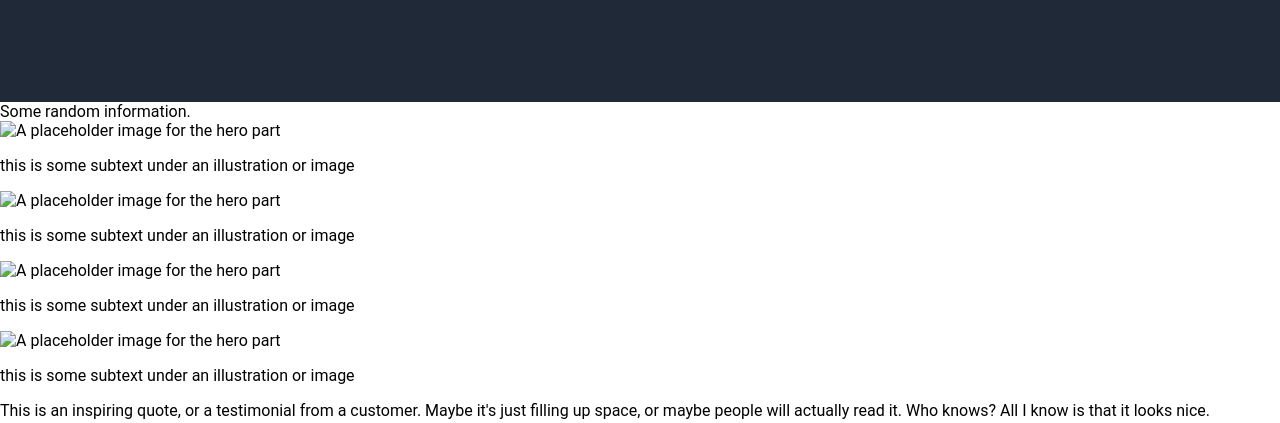
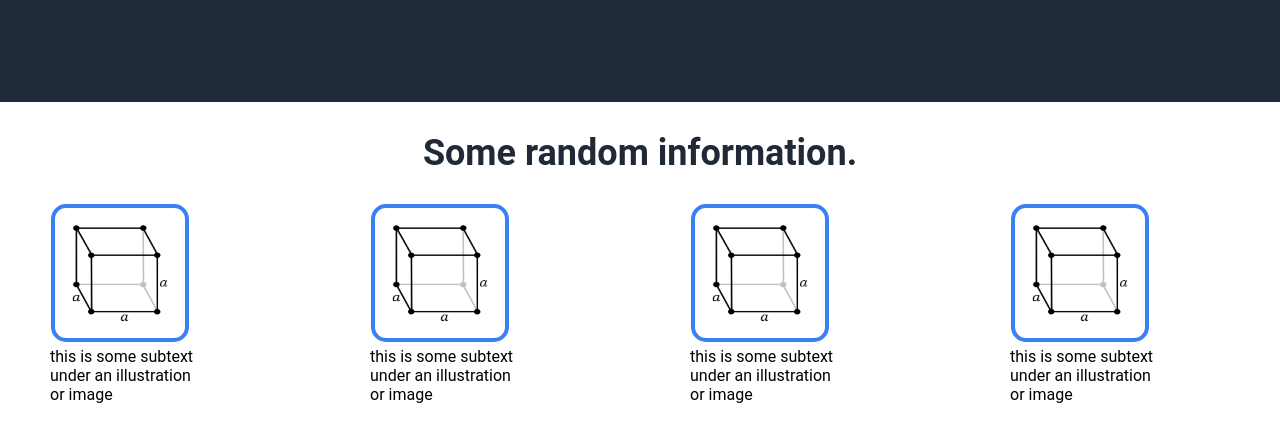
Before and after one commit to nicolanapa/landing-page, a plain HTML site: page index.html in a window 1280 px wide. Shown: the part 414-837 px from the top of the page. Drawn offline with Linux system fonts and the light colour scheme.

Commit message:
Added classes and IDs. Added informations paragraph, illustration and subtext part

```diff
--- a/index.html
+++ b/index.html
@@ -19,8 +19,6 @@
                 <a href="https://nicolanapa.github.io/landing-page/">header link three</a>
             </div>
         </div>
-
-
         <div class="hero">
             <div class="left-hero">
                 <h1 id="main">This website is awesome</h1>
@@ -37,18 +35,21 @@
         </div>
     </div>
 
+        <div id="information">Some random information.</div>
+        <div class="container-illustrations">
+            <img class="illustration" src="./images/placeholder-image2.png" width="100" height="100" alt="A placeholder image for the hero part">
+            <img class="illustration" src="./images/placeholder-image2.png" width="100" height="100" alt="A placeholder image for the hero part">
+            <img class="illustration" src="./images/placeholder-image2.png" width="100" height="100" alt="A placeholder image for the hero part">
+            <img class="illustration" src="./images/placeholder-image2.png" width="100" height="100" alt="A placeholder image for the hero part">
 
-
-        <div>Some random information.</div>
-       <img href="" width="" height="" alt="A placeholder image for the hero part">
+        </div>
+        <div class="subtext-illustrations">
             <p>this is some subtext under an illustration or image</p>
-       <img href="" width="" height="" alt="A placeholder image for the hero part">
             <p>this is some subtext under an illustration or image</p>
-       <img href="" width="" height="" alt="A placeholder image for the hero part">
             <p>this is some subtext under an illustration or image</p>
-       <img href="" width="" height="" alt="A placeholder image for the hero part">
             <p>this is some subtext under an illustration or image</p>
-
+        </div>
+        <br><br><br> <!-- DA CANCELLARE -->
         <p>This is an inspiring quote, or a testimonial from a customer.
         Maybe it's just filling up space, or maybe people will actually read it.
         Who knows? All I know is that it looks nice.
@@ -60,6 +61,7 @@
         <button>Sign up</button>
 
        <p>Copyright © The Odin Project 2021</p>
+
     </body>
 
 </html>
--- a/styles/styles.css
+++ b/styles/styles.css
@@ -106,3 +106,43 @@ a:visited {
     margin-right: 100px;
     margin-left: 30px;
 }
+
+#information {
+    font-size: 36px;
+    font-weight: bolder;
+    color: #1f2937;
+    display: flex;
+    justify-content: center;
+    align-items: center;
+    margin: 30px;
+}
+
+.illustration {
+    border: 4px solid #3882f6;
+    border-radius: 15px;
+    padding: 15px;
+}
+
+.container-illustrations,
+.subtext-illustrations {
+    display: flex;
+    flex-direction: row;
+    justify-content: space-around;
+}
+
+.container-illustrations img {
+    margin-right: 80px;
+    margin-bottom: -10px;
+}
+
+.subtext-illustrations p {
+    display: flex;
+    flex-wrap: wrap;
+    justify-content: space-around;
+    margin-top: 15px;
+    width: 80px;
+    height: auto;
+    margin-left: -70px;
+    flex-basis: 150px;
+    flex-shrink: 1;
+}
```
Also changed, not shown: images/placeholder-image2.png (added), 2 other files. Lines whose indentation alone changed are shown as unchanged.
